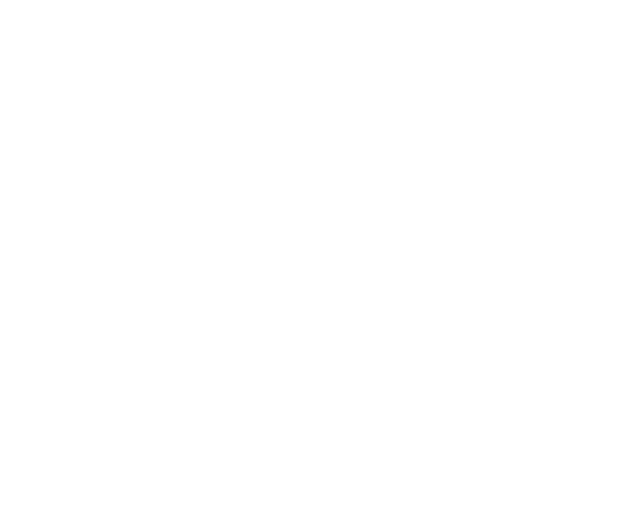
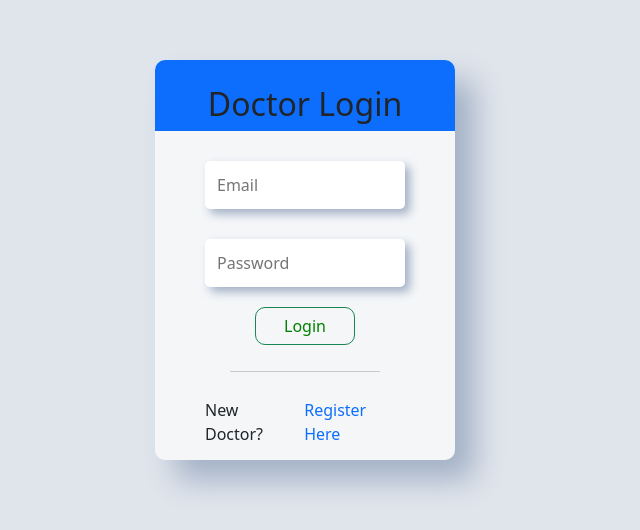
Before and after one commit to priti-2211/Hospital_Management, a React (Vite) app in the folder HospitalManagement/: page /doctorlog in a window 1280 px wide. Before the commit this address had no page. Shown: the part 140-670 px from the top of the page, without its empty margins (335-975 px from the left). Built offline with nearby package versions, Linux system fonts and the light colour scheme.

Commit message:
login page completed

```diff
--- a/HospitalManagement/src/App.jsx
+++ b/HospitalManagement/src/App.jsx
@@ -3,6 +3,8 @@ import './App.css'
 import Home from './pages/Home';
 import Choice from './pages/Choice';
 import Adminlog from './pages/Adminlog';
+import Stafflog from './pages/Stafflog';
+import Doctorlog from './pages/Doctorlog';
 
 function App(){
   return(
@@ -12,6 +14,8 @@ function App(){
           <Route path='/' element={<Home/>}/>
           <Route path='/choice' element={<Choice/>}/>
           <Route path='/adminlog' element={<Adminlog/>}/>
+          <Route path='/stafflog' element={<Stafflog/>}/>
+          <Route path='/doctorlog' element={<Doctorlog/>}/>
         </Routes>
       </BrowserRouter>
     </>
--- a/HospitalManagement/src/pages/Adminlog.jsx
+++ b/HospitalManagement/src/pages/Adminlog.jsx
@@ -14,7 +14,7 @@ function Adminlog() {
                         <button className="btn btn-outline-success"><a href="">Login</a></button>
                         <hr />
                         <div className="end">
-                            <p>New admin?</p>
+                            <p>New Admin?</p>
                             <span><a href="">Register Here</a></span>
                         </div>
                     </form>
--- a/HospitalManagement/src/pages/Choice.jsx
+++ b/HospitalManagement/src/pages/Choice.jsx
@@ -10,8 +10,8 @@ function Choice(){
                     </div>
                     <div className="role-cards">
                         <button type="button" class="btn btn-outline-success"><a href="adminlog">Admin</a></button>
-                        <button type="button" class="btn btn-outline-success"><a href="">Staff</a></button>
-                        <button type="button" class="btn btn-outline-success"><a href="">Doctor</a></button>
+                        <button type="button" class="btn btn-outline-success"><a href="stafflog">Staff</a></button>
+                        <button type="button" class="btn btn-outline-success"><a href="doctorlog">Doctor</a></button>
                     </div>
                 </div>
             </div>
--- /dev/null
+++ b/HospitalManagement/src/pages/Doctorlog.jsx
@@ -0,0 +1,27 @@
+import '../style/adminlog.css'
+
+function Doctorlog(){
+    return(
+        <>
+            <div className="adminlog-container">
+                <div className="container-fluid">
+                    <div className="adminlog-user bg-primary">
+                        <h2>Doctor Login</h2>
+                    </div>
+                    <form action="">
+                        <input type="text" placeholder='Email' />
+                        <input type="password" placeholder='Password' />
+                        <button className="btn btn-outline-success"><a href="">Login</a></button>
+                        <hr />
+                        <div className="end">
+                            <p>New Doctor?</p>
+                            <span><a href="">Register Here</a></span>
+                        </div>
+                    </form>
+                </div>
+            </div>
+        </>
+    )
+}
+
+export default Doctorlog;
--- /dev/null
+++ b/HospitalManagement/src/pages/Stafflog.jsx
@@ -0,0 +1,27 @@
+import '../style/adminlog.css'
+
+function Stafflog(){
+    return(
+        <>
+            <div className="adminlog-container">
+                <div className="container-fluid">
+                    <div className="adminlog-user bg-primary">
+                        <h2>Staff Login</h2>
+                    </div>
+                    <form action="">
+                        <input type="text" placeholder='Email' />
+                        <input type="password" placeholder='Password' />
+                        <button className="btn btn-outline-success"><a href="">Login</a></button>
+                        <hr />
+                        <div className="end">
+                            <p>New Staff?</p>
+                            <span><a href="">Register Here</a></span>
+                        </div>
+                    </form>
+                </div>
+            </div>
+        </>
+    )
+}
+
+export default Stafflog;
```
